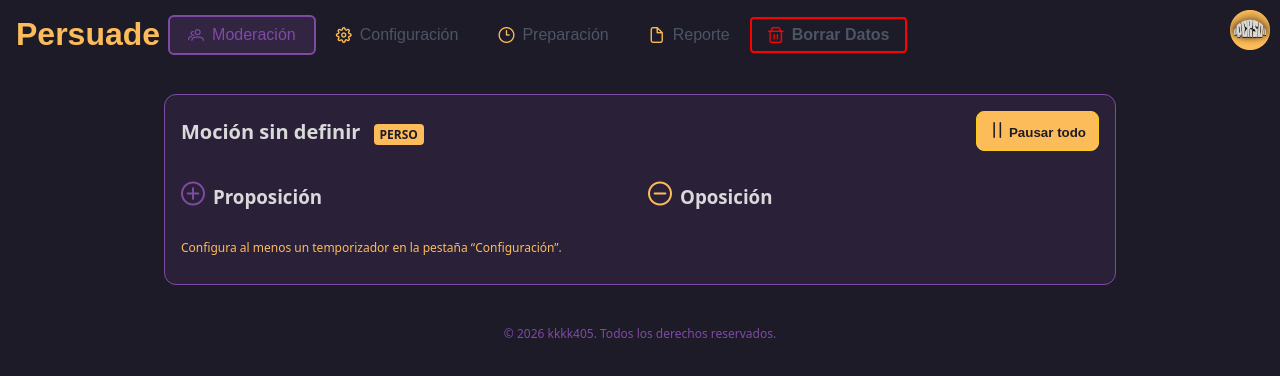
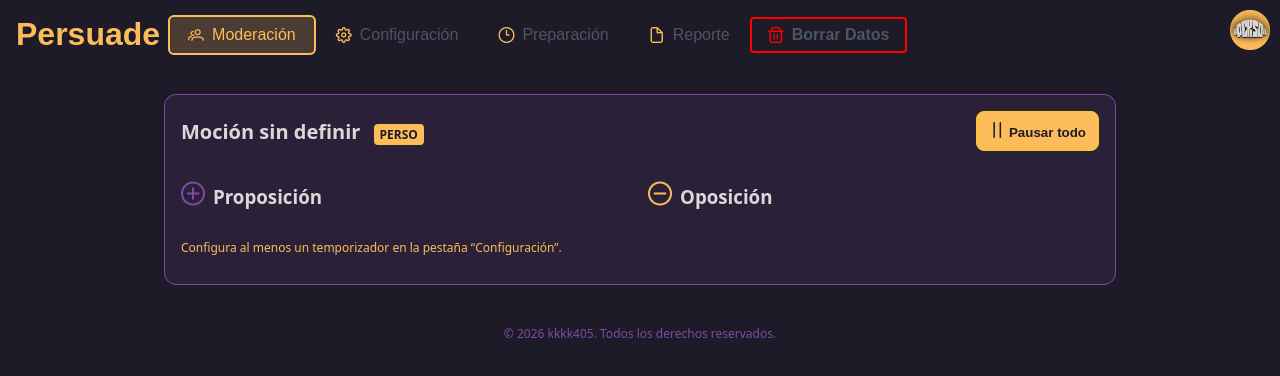
Before and after one commit to kkkk405/CRONO-DEBATE, a React (Vite) app: page / in a window 1280 px wide. Shown: the top 376 px of the page. Built offline with nearby package versions, Linux system fonts and the light colour scheme; a web font is replaced by a local one.

Commit message:
Active tab: yellow border and background

```diff
--- a/src/styles.css
+++ b/src/styles.css
@@ -103,14 +103,14 @@
 
   /* Pestaña activa */
   .p-menubar .p-menuitem.active-tab > .p-menuitem-content {
-    background: rgba(127, 74, 164, 0.2) !important;
+    background: rgba(253, 188, 90, 0.2) !important;
     border-radius: 6px !important;
-    outline: 2px solid var(--accent) !important;
+    outline: 2px solid var(--muted) !important;
     outline-offset: -2px !important;
   }
   .p-menubar .p-menuitem.active-tab > .p-menuitem-content .p-menuitem-link .p-menuitem-icon,
   .p-menubar .p-menuitem.active-tab > .p-menuitem-content .p-menuitem-link .p-menuitem-text {
-    color: var(--accent) !important;
+    color: var(--muted) !important;
   }
   .p-menubar .p-menuitem-link:hover .p-menuitem-icon {
     color: var(--muted) !important;
```
